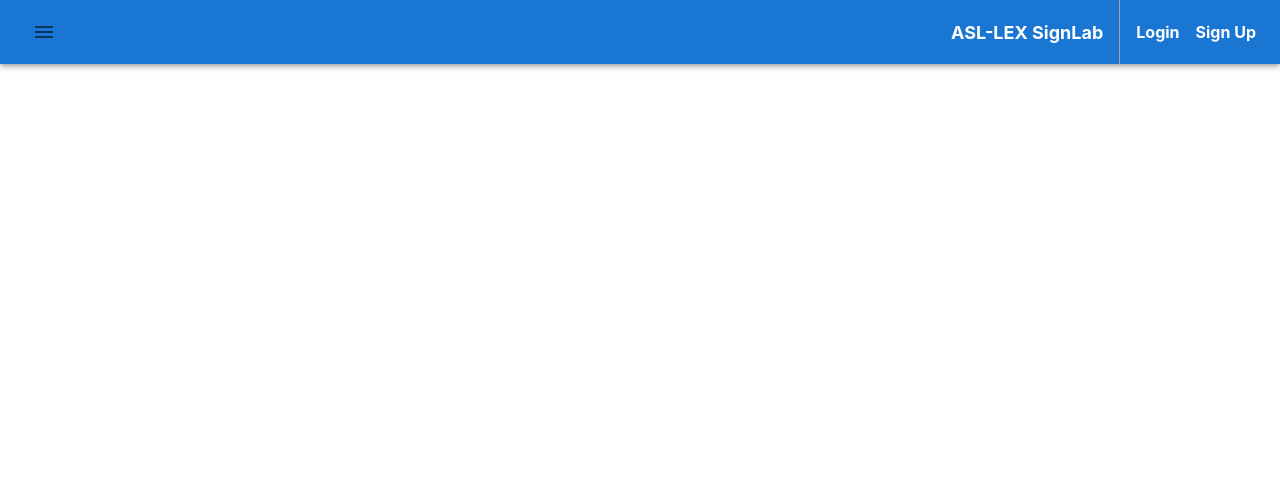
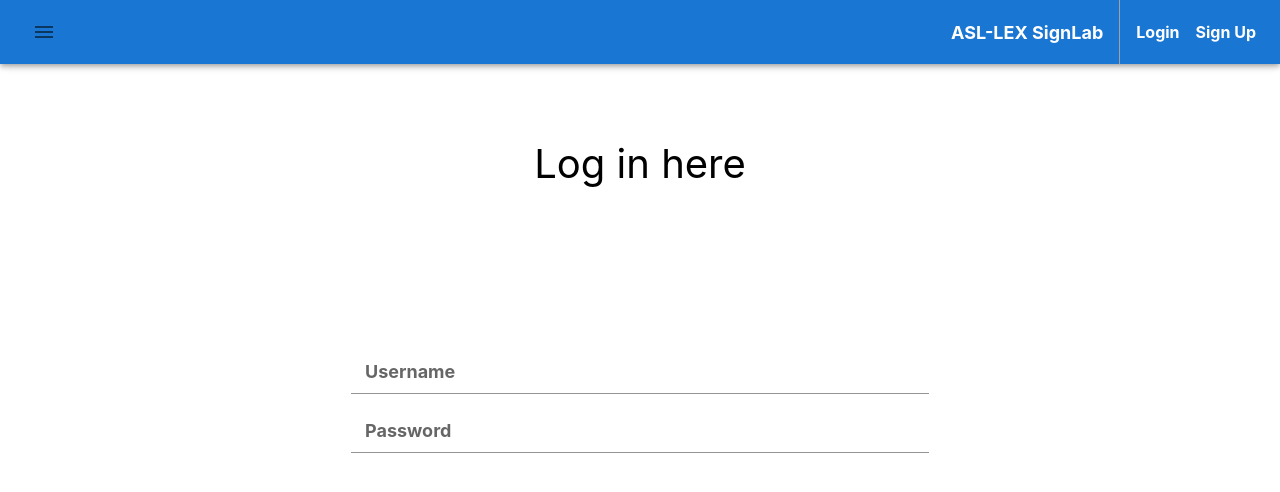
Before and after one commit to hicsail/signlab-react, a React (Vite) app: page /loginpage in a window 1280 px wide. Shown: the top 492 px of the page. Built offline with nearby package versions, Linux system fonts and the light colour scheme.

Commit message:
sample login page

```diff
--- a/src/App.tsx
+++ b/src/App.tsx
@@ -15,6 +15,7 @@ import { ProjectAccess } from './pages/datasets/ProjectAccess';
 import { ProjectUserPermissions } from './pages/projects/ProjectUserPermissions';
 import { StudyUserPermissions } from './pages/studies/UserPermissions';
 import { DownloadTags } from './pages/studies/DownloadTags';
+import { LoginPage } from './pages/Loginpage';
 
 function App() {
   return (
@@ -24,6 +25,7 @@ function App() {
           <NavBar />
           <Routes>
             <Route path={'/'} element={<HomePage />} />
+            <Route path={'/loginpage'} element={<LoginPage />} />
             <Route path={'/newproject'} element={<NewProject />} />
             <Route path={'/projectcontrol'} element={<ProjectControl />} />
             <Route path={'/projectaccess'} element={<ProjectAccess />} />
--- a/src/components/NavigationBar.tsx
+++ b/src/components/NavigationBar.tsx
@@ -18,10 +18,10 @@ function NavBar() {
           ASL-LEX SignLab
         </Typography>
         <Divider orientation="vertical" flexItem />
-        <Link sx={{ fontSize: '16px', paddingLeft: '1rem', color: 'white' }} underline="none">
+        <Link sx={{ fontSize: '16px', paddingLeft: '1rem', color: 'white' }} underline="none" href={`/loginpage`}>
           Login
         </Link>
-        <Link sx={{ fontSize: '16px', paddingLeft: '1rem', color: 'white' }} underline="none">
+        <Link sx={{ fontSize: '16px', paddingLeft: '1rem', color: 'white' }} underline="none" href={`/signuppage`}>
           Sign Up
         </Link>
       </Toolbar>
--- /dev/null
+++ b/src/pages/LoginPage.tsx
@@ -0,0 +1,19 @@
+import { FormControl, Input, InputLabel, Typography } from '@mui/material';
+
+export const LoginPage = () => {
+  return (
+    <div style={{ margin: 10 }}>
+      <Typography variant="h3" sx={{ position: 'absolute', top: '15%', width: '90%', left: '5%' }}>
+        Log in here
+      </Typography>
+      <FormControl fullWidth color="success">
+        <InputLabel htmlFor="username">Username</InputLabel>
+        <Input id="username" />
+      </FormControl>
+      <FormControl fullWidth margin="dense">
+        <InputLabel htmlFor="password">Password</InputLabel>
+        <Input id="password" />
+      </FormControl>
+    </div>
+  );
+};
--- a/src/theme/ThemeProvider.tsx
+++ b/src/theme/ThemeProvider.tsx
@@ -33,6 +33,14 @@ export const ThemeProvider: FC<ThemeProviderProps> = ({ children }) => {
     }
   });
 
+  theme.typography.h3 = {
+    color: 'black',
+    fontFamily: 'BlinkMacSystemFont',
+    padding: '14px',
+    fontWeight: 'normal',
+    fontSize: '40px'
+  };
+
   theme.typography.h5 = {
     color: 'black',
     fontFamily: 'BlinkMacSystemFont',
```
